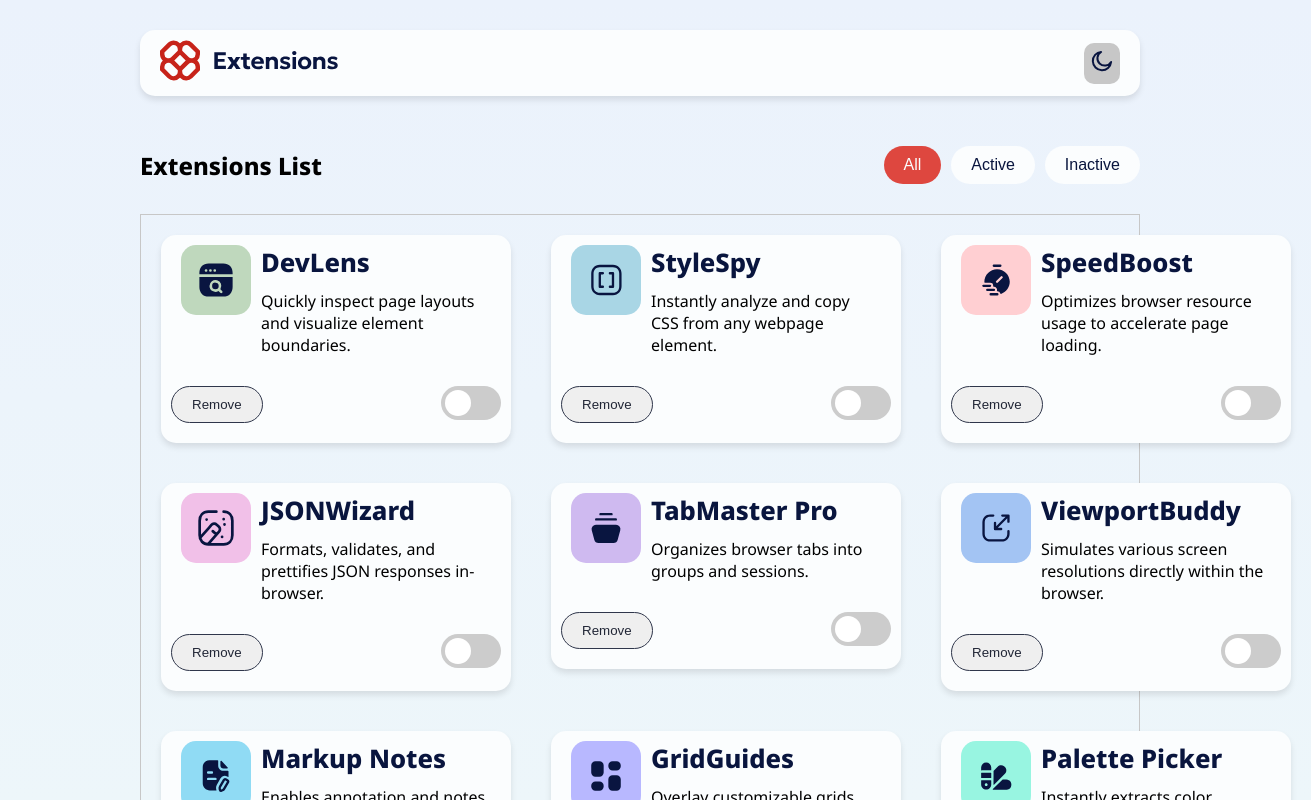
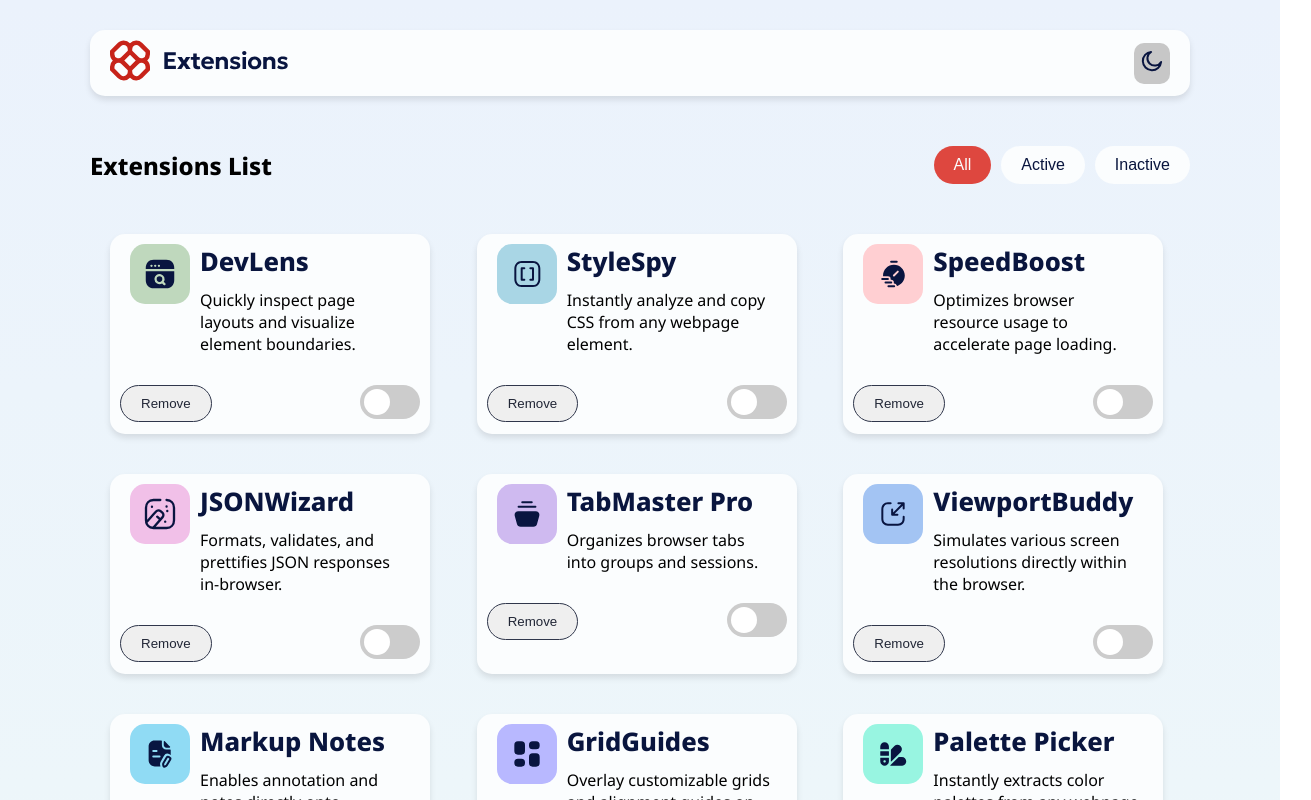
Before and after one commit to nickonyi/Browser-extensions-manager-ui-, a React (Vite) app: page / in a window 1280 px wide. Shown: the top 800 px of the page, 1311 px wide, since content can reach past the window. Built offline with nearby package versions, Linux system fonts and the light colour scheme.

Commit message:
manage page component

```diff
--- a/src/styles/App.scss
+++ b/src/styles/App.scss
@@ -34,8 +34,8 @@ body {
 
 #root {
   width: 100%;
-  max-width: 1000px;
-  margin: 0 auto;
+  max-width: 1100px;
+
 }
 
 .header {
@@ -94,13 +94,12 @@ body {
   color: $neutral-0;
 }
 .extensions-container {
-  border: 1px solid $neutral-300;
   margin-top: 30px;
-
 }
 
 .extension-card-container {
-  width: 350px;
+  width: 320px;
+  height: 200px;
   background-color: $neutral-0;
   border-radius: 15px;
   margin: 20px;
@@ -108,8 +107,8 @@ body {
 }
 
 .card-img-icon {
-  width: 70px;
-  height: 70px;
+  width: 60px;
+  height: 60px;
   border-radius: 15px;
 }
 
```
